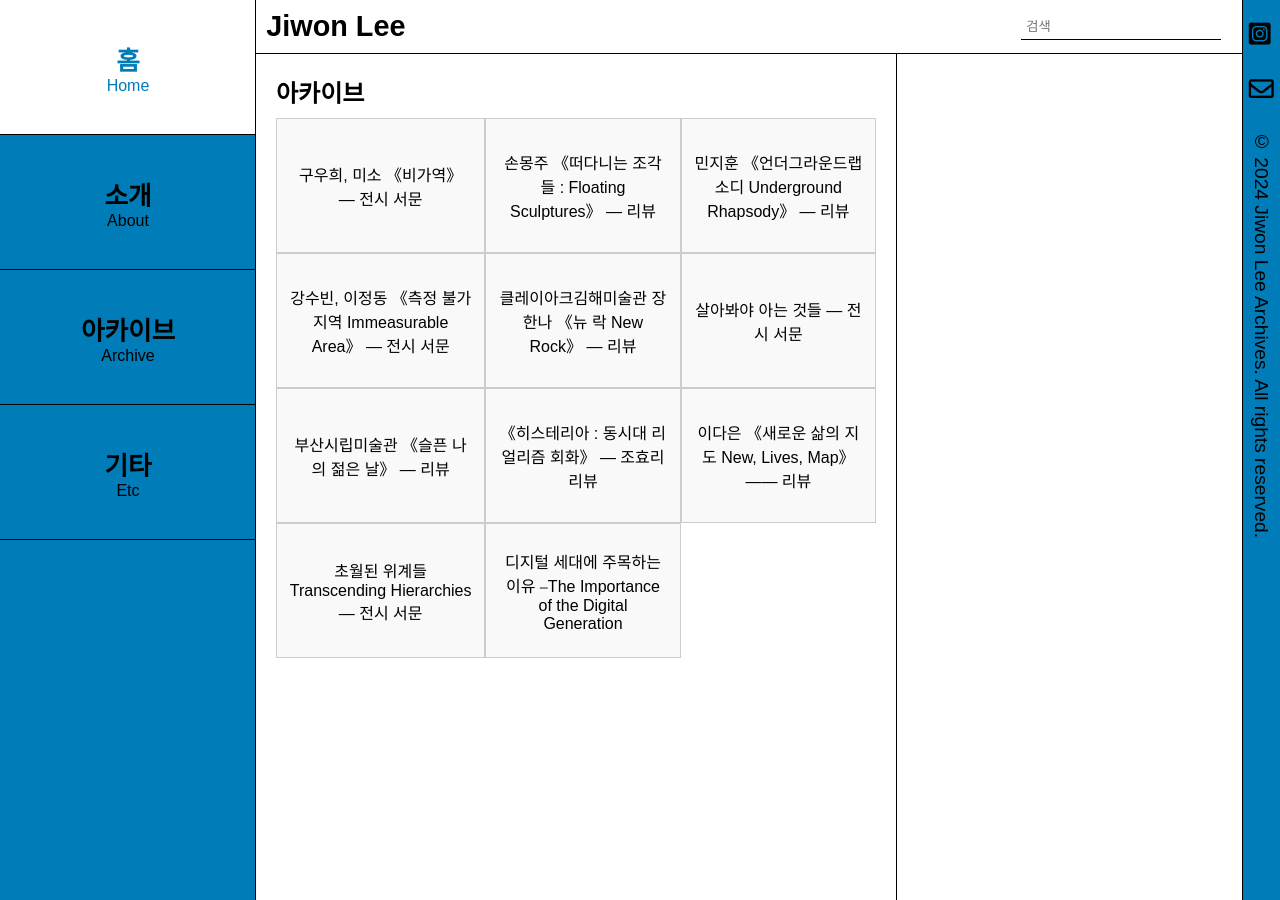
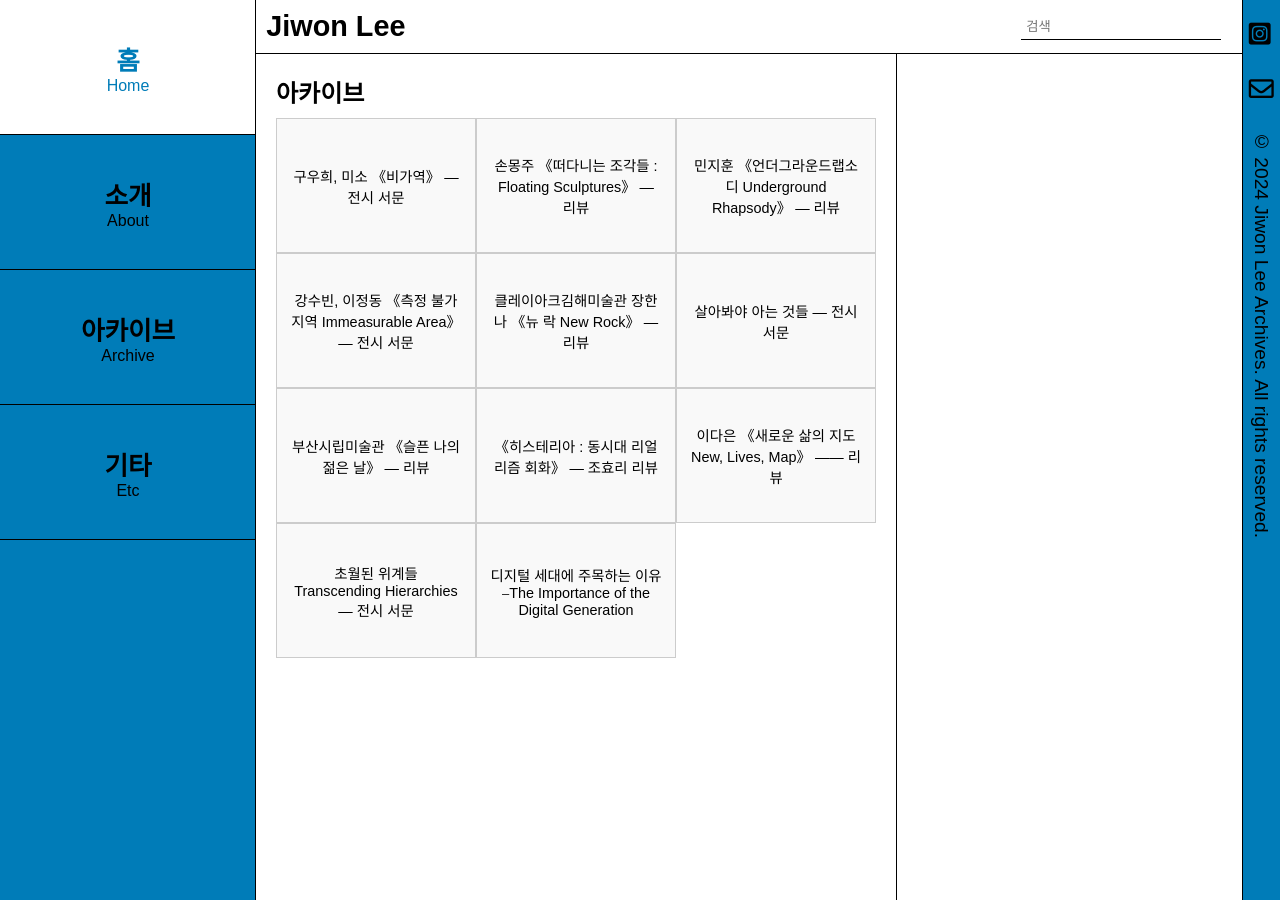
Before and after one commit to LfayeJ/archives, a Jekyll site: the page built from archive.html, in a window 1280 px wide and 900 px high. Built offline with Jekyll 4.4.1, drawn with Linux system fonts in a browser that asks for light colours; some web fonts are replaced.

Commit message:
Update styles.css

```diff
--- a/assets/css/styles.css
+++ b/assets/css/styles.css
@@ -223,13 +223,13 @@
     background-color: #f9f9f9;
     text-decoration: none;
     color: inherit;
-    height: 15vh; /* 모든 그리드 아이템의 높이를 동일하게 유지 */
+    min-height: 15vh; /* 모든 그리드 아이템의 높이를 동일하게 유지 */
 }
 
 .archive-grid-item h3 {
     margin-top: 0;
     margin-bottom: 0;
-    font-size: 1rem;
+    font-size: 0.9rem;
     font-weight: 200;
 }
 
```
